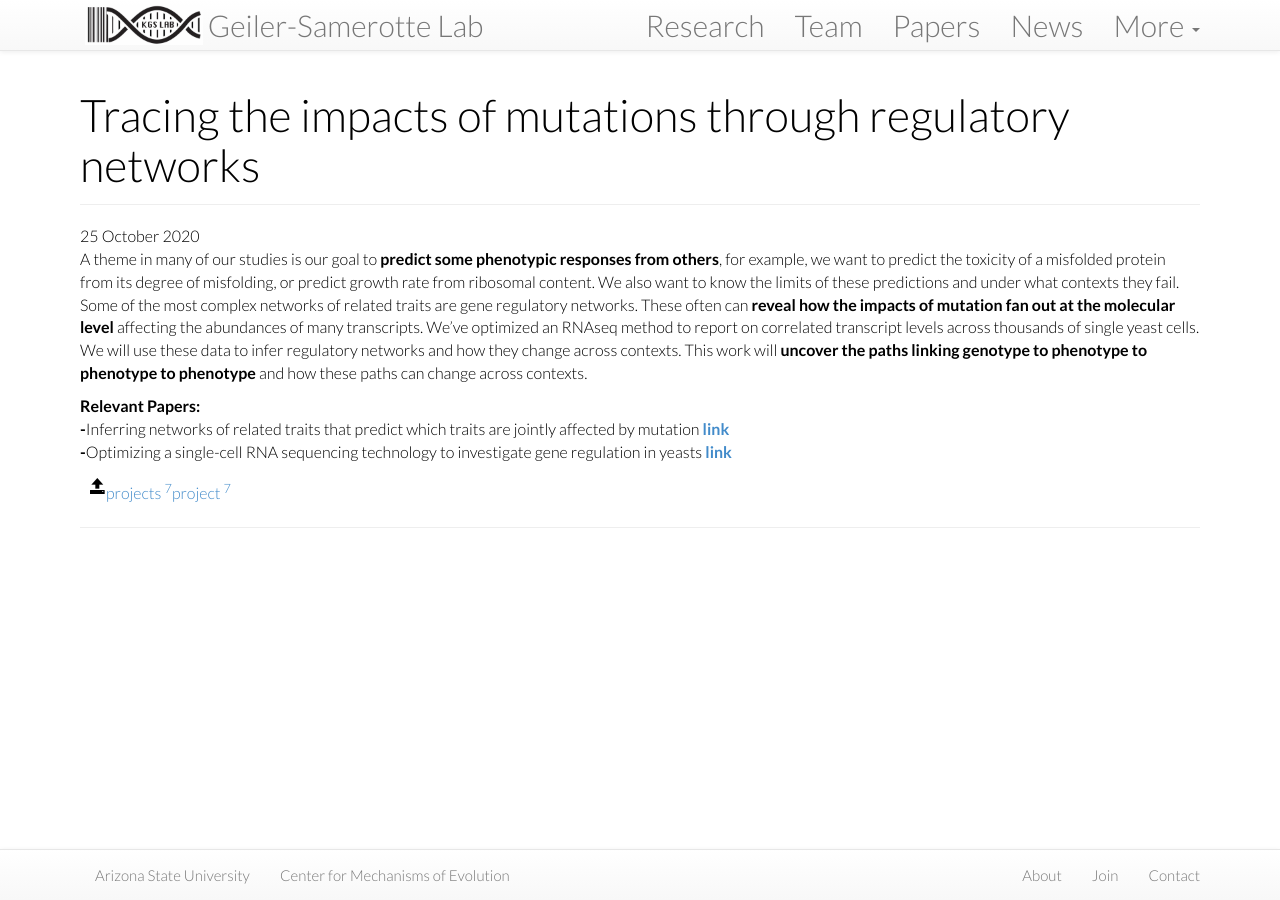
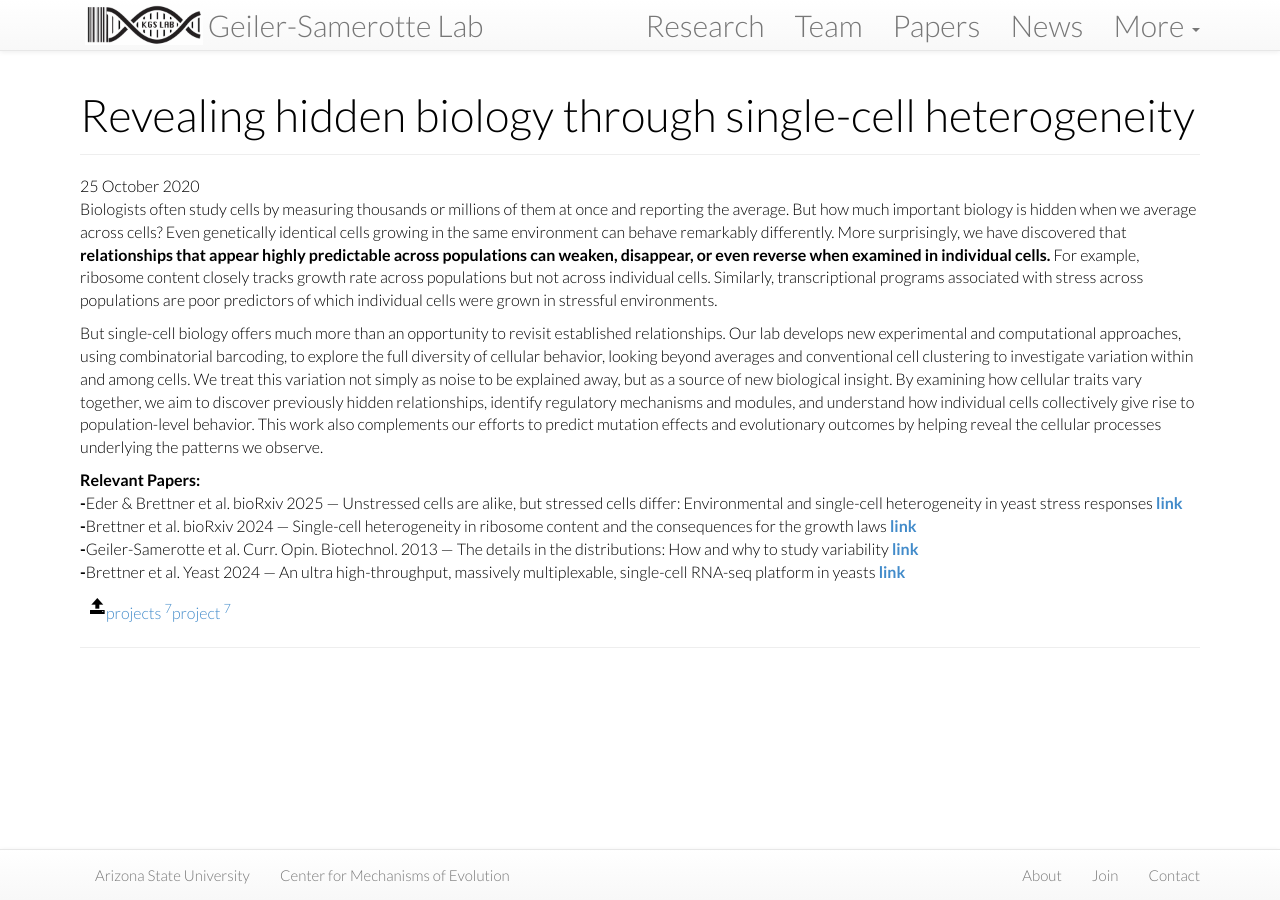
Before and after one commit to Samerotte-Lab/Samerotte-Lab.github.io, a Jekyll site: the page built from projects/_posts/2020-10-25-correlations.md, in a window 1280 px wide. Built offline with Jekyll 4.4.1, drawn with Linux system fonts in a browser that asks for light colours; nearby versions of some CDN libraries.

Commit message:
project 3

```diff
--- a/projects/_posts/2020-10-25-correlations.md
+++ b/projects/_posts/2020-10-25-correlations.md
@@ -1,15 +1,19 @@
 ---
 layout: project
-title: "Tracing the impacts of mutations through regulatory networks"
+title: "Revealing hidden biology through single-cell heterogeneity"
 handle: correlations
-image: /assets/images/papers/pleiotropy.png
+image: /assets/images/papers/ultra_high_throughput_cellular_states.png
 category: project
 tags:
 ---
 {% include JB/setup %}
 
-A theme in many of our studies is our goal to <b>predict some phenotypic responses from others</b>, for example, we want to predict the toxicity of a misfolded protein from its degree of misfolding, or predict growth rate from ribosomal content. We also want to know the limits of these predictions and under what contexts they fail. Some of the most complex networks of related traits are gene regulatory networks. These often can <b>reveal how the impacts of mutation fan out at the molecular level</b> affecting the abundances of many transcripts. We've optimized an RNAseq method to report on correlated transcript levels across thousands of single yeast cells. We will use these data to infer regulatory networks and how they change across contexts. This work will <b>uncover the paths linking genotype to phenotype to phenotype to phenotype</b> and how these paths can change across contexts.
+Biologists often study cells by measuring thousands or millions of them at once and reporting the average. But how much important biology is hidden when we average across cells? Even genetically identical cells growing in the same environment can behave remarkably differently. More surprisingly, we have discovered that **relationships that appear highly predictable across populations can weaken, disappear, or even reverse when examined in individual cells.** For example, ribosome content closely tracks growth rate across populations but not across individual cells. Similarly, transcriptional programs associated with stress across populations are poor predictors of which individual cells were grown in stressful environments.
+
+But single-cell biology offers much more than an opportunity to revisit established relationships. Our lab develops new experimental and computational approaches, using combinatorial barcoding, to explore the full diversity of cellular behavior, looking beyond averages and conventional cell clustering to investigate variation within and among cells. We treat this variation not simply as noise to be explained away, but as a source of new biological insight. By examining how cellular traits vary together, we aim to discover previously hidden relationships, identify regulatory mechanisms and modules, and understand how individual cells collectively give rise to population-level behavior. This work also complements our efforts to predict mutation effects and evolutionary outcomes by helping reveal the cellular processes underlying the patterns we observe.
 
 <b>Relevant Papers:</b><br>
-<b>-</b>Inferring networks of related traits that predict which traits are jointly affected by mutation <b>[link](https://kgslab.org/papers/paper/extent-of-pleiotropy)</b><br>
-<b>-</b>Optimizing a single-cell RNA sequencing technology to investigate gene regulation in yeasts <b>[link](https://kgslab.org/papers/paper/1bigbatch)</b><br>
+<b>-</b>Eder & Brettner et al. bioRxiv 2025 — Unstressed cells are alike, but stressed cells differ: Environmental and single-cell heterogeneity in yeast stress responses <b>[link](/papers/paper/Eder-scRNAseq)</b><br>
+<b>-</b>Brettner et al. bioRxiv 2024 — Single-cell heterogeneity in ribosome content and the consequences for the growth laws <b>[link](/papers/paper/Brettner-Ribo)</b><br>
+<b>-</b>Geiler-Samerotte et al. Curr. Opin. Biotechnol. 2013 — The details in the distributions: How and why to study variability <b>[link](/papers/paper/details-in-distribution)</b><br>
+<b>-</b>Brettner et al. Yeast 2024 — An ultra high-throughput, massively multiplexable, single-cell RNA-seq platform in yeasts <b>[link](/papers/paper/Split-Seq)</b><br>
--- a/projects/index.html
+++ b/projects/index.html
@@ -12,8 +12,9 @@ navorder: 1
 {% assign predicting_project = site.categories.projects | where: "slug", "growth-law" %}
 {% assign environment_project = site.categories.projects | where: "slug", "resistance" %}
 {% assign overview_project = site.categories.projects | where: "slug", "overview" %}
-{% assign remaining_projects = site.categories.projects | where_exp: "project", "project.slug != 'growth-law'" | where_exp: "project", "project.slug != 'resistance'" | where_exp: "project", "project.slug != 'overview'" %}
-{% assign ordered_projects = predicting_project | concat: environment_project | concat: overview_project | concat: remaining_projects %}
+{% assign single_cell_project = site.categories.projects | where: "slug", "correlations" %}
+{% assign remaining_projects = site.categories.projects | where_exp: "project", "project.slug != 'growth-law'" | where_exp: "project", "project.slug != 'resistance'" | where_exp: "project", "project.slug != 'overview'" | where_exp: "project", "project.slug != 'correlations'" %}
+{% assign ordered_projects = predicting_project | concat: environment_project | concat: overview_project | concat: single_cell_project | concat: remaining_projects %}
 {% for project in ordered_projects %}
 {% if project.title %}
 <div class="bigspacer"></div>
```
Also changed, not shown: 1 other file.
